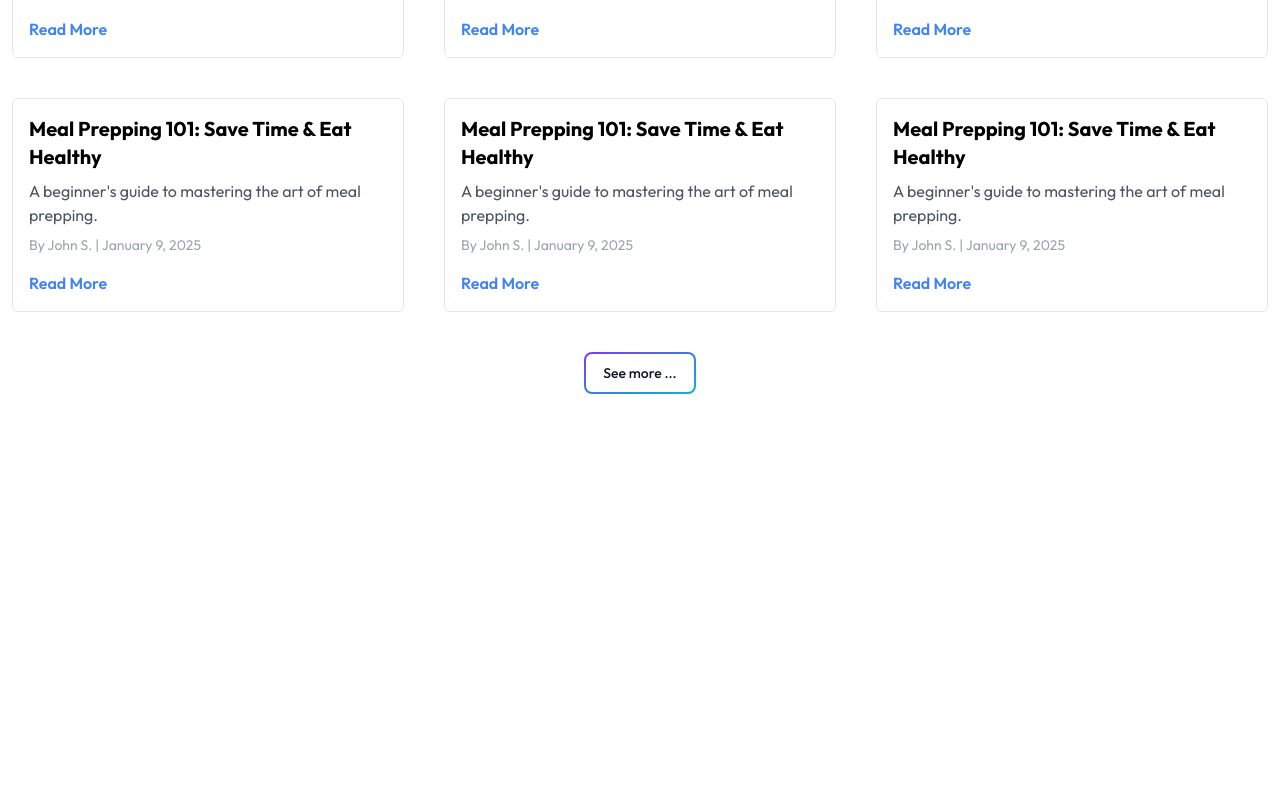
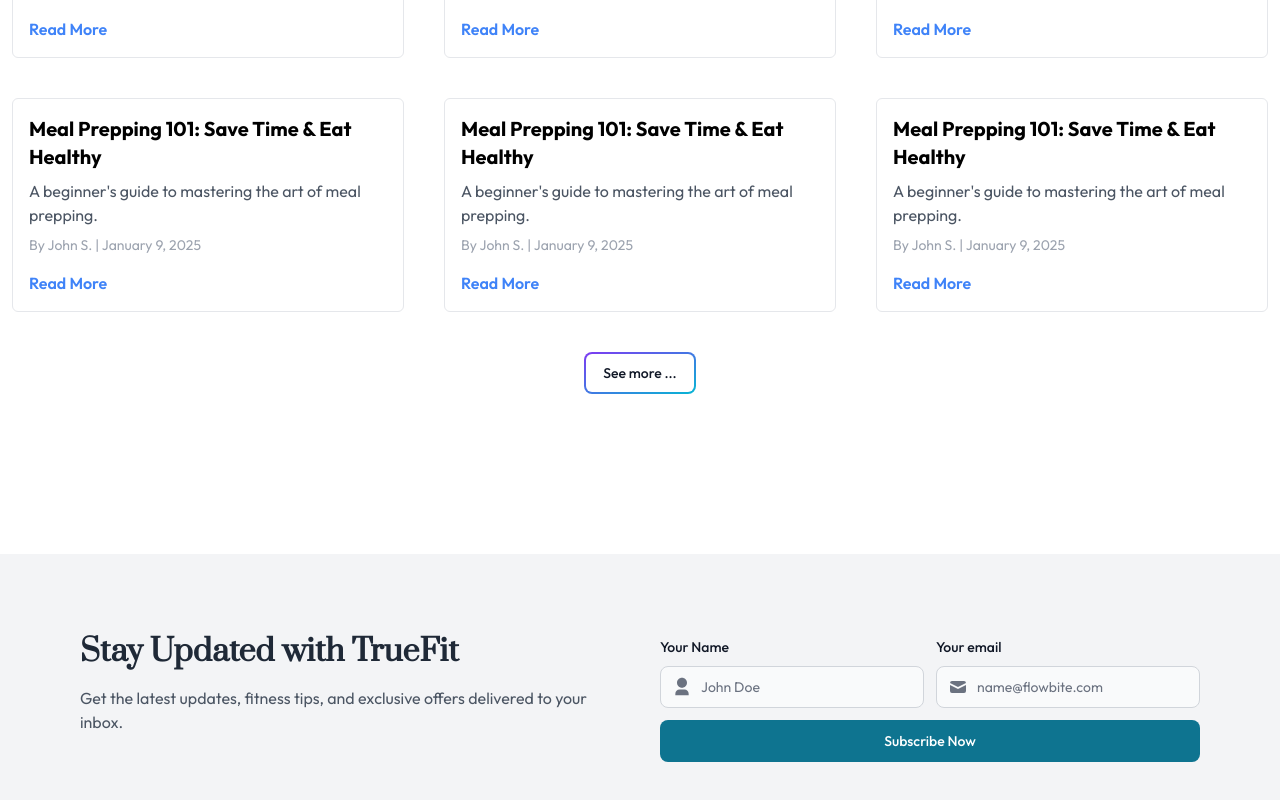
Before and after one commit to Az-Haris/TrueFit-Client---Gym-Management-System, a React (Vite) app: page / in a window 1280 px wide. Shown: the part 4436-5236 px from the top of the page. Before the commit the page ends 4990 px from the top, so only its background shows below. Built offline with nearby package versions, Linux system fonts and the light colour scheme.

Commit message:
Added newsletter section

```diff
--- /dev/null
+++ b/src/components/Home/Newsletter.jsx
@@ -0,0 +1,75 @@
+import { Button, Label, TextInput } from "flowbite-react";
+import { HiMail } from "react-icons/hi";
+import { RiUser3Fill } from "react-icons/ri";
+
+const Newsletter = () => {
+  const handleSubmit = (e) => {
+    e.preventDefault();
+    const name = e.target.name.value;
+    const email = e.target.email.value;
+    const formData = {
+      name,
+      email,
+    };
+
+    console.log(formData)
+    e.target.name.value=''
+    e.target.email.value=''
+  };
+
+  return (
+    <section className="bg-gray-100 py-10 md:py-20 px-3 sm:px-10 md:px-16 lg:px-20">
+      <div className="flex flex-col md:flex-row lg:gap-10 justify-between">
+        {/* Left Side - Text */}
+        <div className="mb-8 lg:mb-0 md:w-1/2">
+          <h2 className="text-3xl font-bold text-gray-800 mb-4 font-prata">
+            Stay Updated with TrueFit
+          </h2>
+          <p className="text-gray-600">
+            Get the latest updates, fitness tips, and exclusive offers delivered
+            to your inbox.
+          </p>
+        </div>
+
+        {/* Right Side - Form */}
+        <div className="md:w-1/2">
+          <form onSubmit={handleSubmit} className="flex flex-col gap-3">
+            <div className="flex flex-col lg:flex-row gap-3">
+              <div className="w-full">
+                <div className="mb-2 block">
+                  <Label htmlFor="name" value="Your Name" />
+                </div>
+                <TextInput
+                  id="name"
+                  name="name"
+                  type="text"
+                  icon={RiUser3Fill}
+                  placeholder="John Doe"
+                  required
+                />
+              </div>
+
+              <div className="w-full">
+                <div className="mb-2 block">
+                  <Label htmlFor="email4" value="Your email" />
+                </div>
+                <TextInput
+                  id="email4"
+                  name="email"
+                  type="email"
+                  icon={HiMail}
+                  placeholder="name@flowbite.com"
+                  required
+                />
+              </div>
+            </div>
+
+            <Button type="submit">Subscribe Now</Button>
+          </form>
+        </div>
+      </div>
+    </section>
+  );
+};
+
+export default Newsletter;
--- a/src/pages/Home.jsx
+++ b/src/pages/Home.jsx
@@ -3,6 +3,7 @@ import Banner from "../components/Home/Banner";
 import CommunityPosts from "../components/Home/CommunityPosts";
 import Feature from "../components/Home/Feature";
 import FeaturedClasses from "../components/Home/FeaturedClasses";
+import Newsletter from "../components/Home/Newsletter";
 import Review from "../components/Home/Review";
 import SectionGap from "../components/SectionGap";
 
@@ -21,6 +22,8 @@ const Home = () => {
       <SectionGap></SectionGap>
       <CommunityPosts></CommunityPosts>
       <SectionGap></SectionGap>
+      <Newsletter></Newsletter>
+      <SectionGap></SectionGap>
     </div>
   );
 };
```
